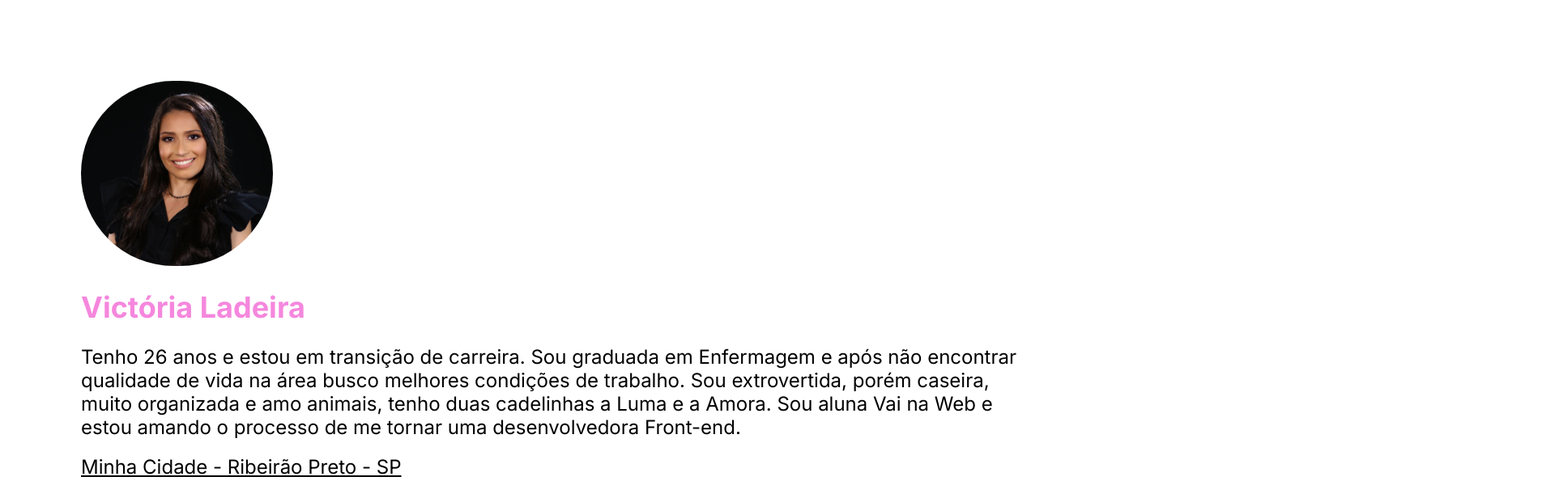
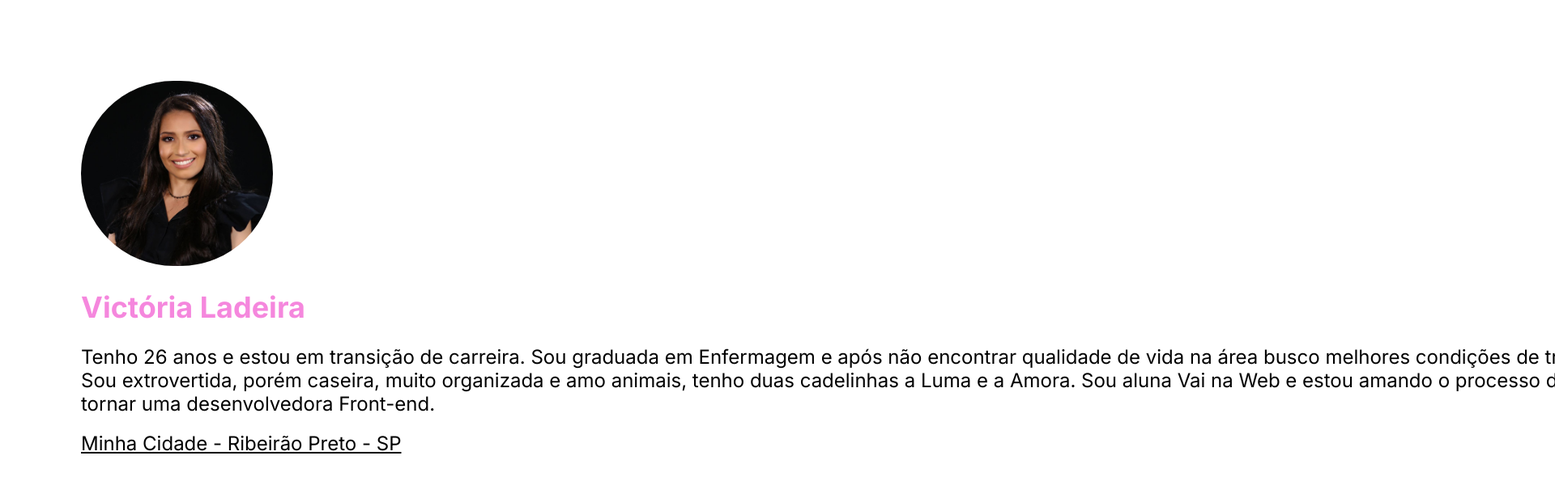
Before and after one commit to Victoria-Ladeira/Desafio-Vai-na-Web, a plain HTML site: page index.html in a window 1280 px wide. Shown: the top 595 px of the page at 81% size, 1920 px wide, since content can reach past the window. Drawn offline with Linux system fonts and the light colour scheme.

Commit message:
comentário

```diff
--- a/style.scss
+++ b/style.scss
@@ -55,7 +55,7 @@ p {
     padding-top: 10px;
     padding-bottom: 20px;
     padding-right: 20px;
-    width: 1940x;
+    width: 1940px;
 
 }
 
```
Also changed, not shown: style.css, 1 other file.
